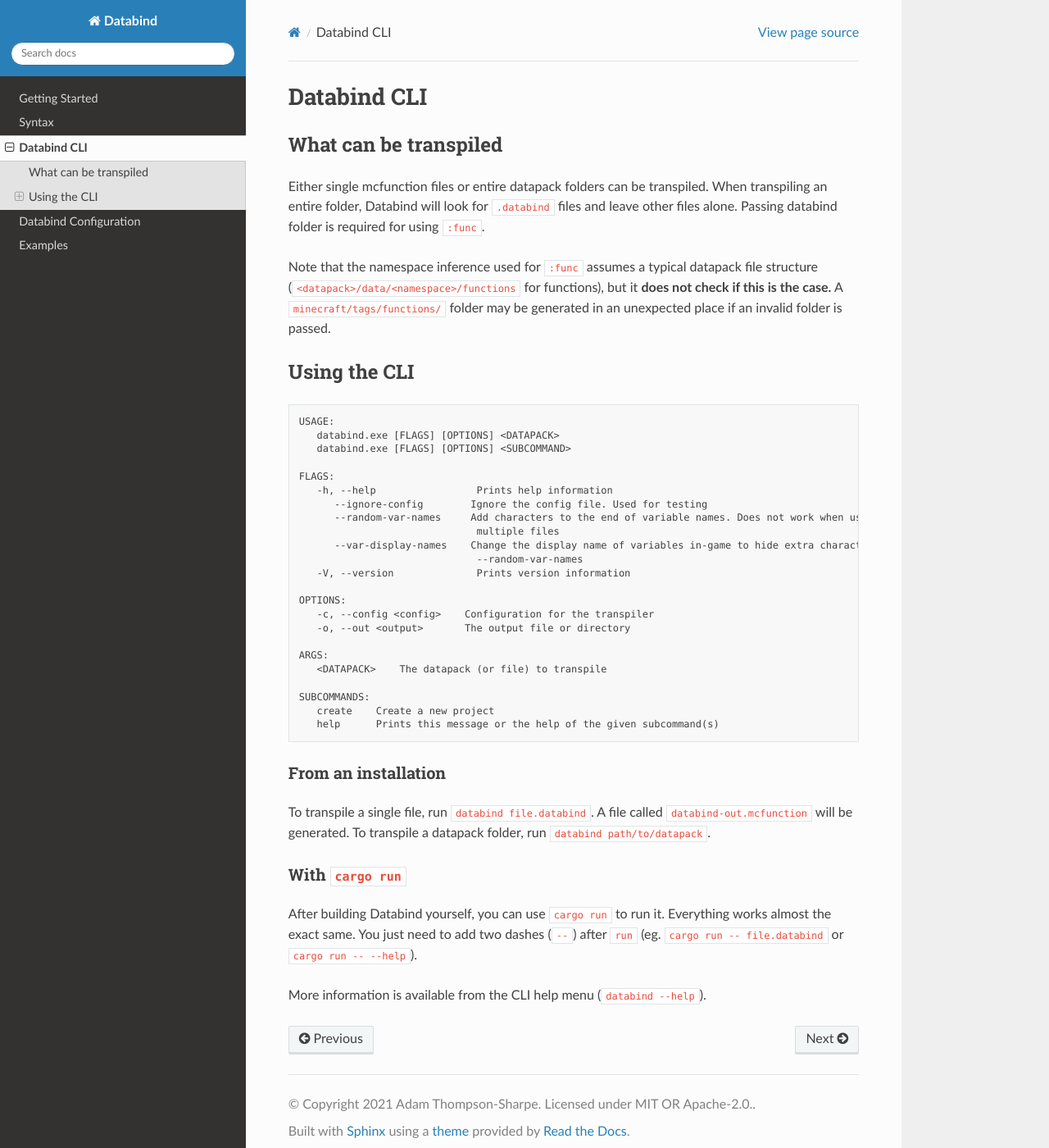
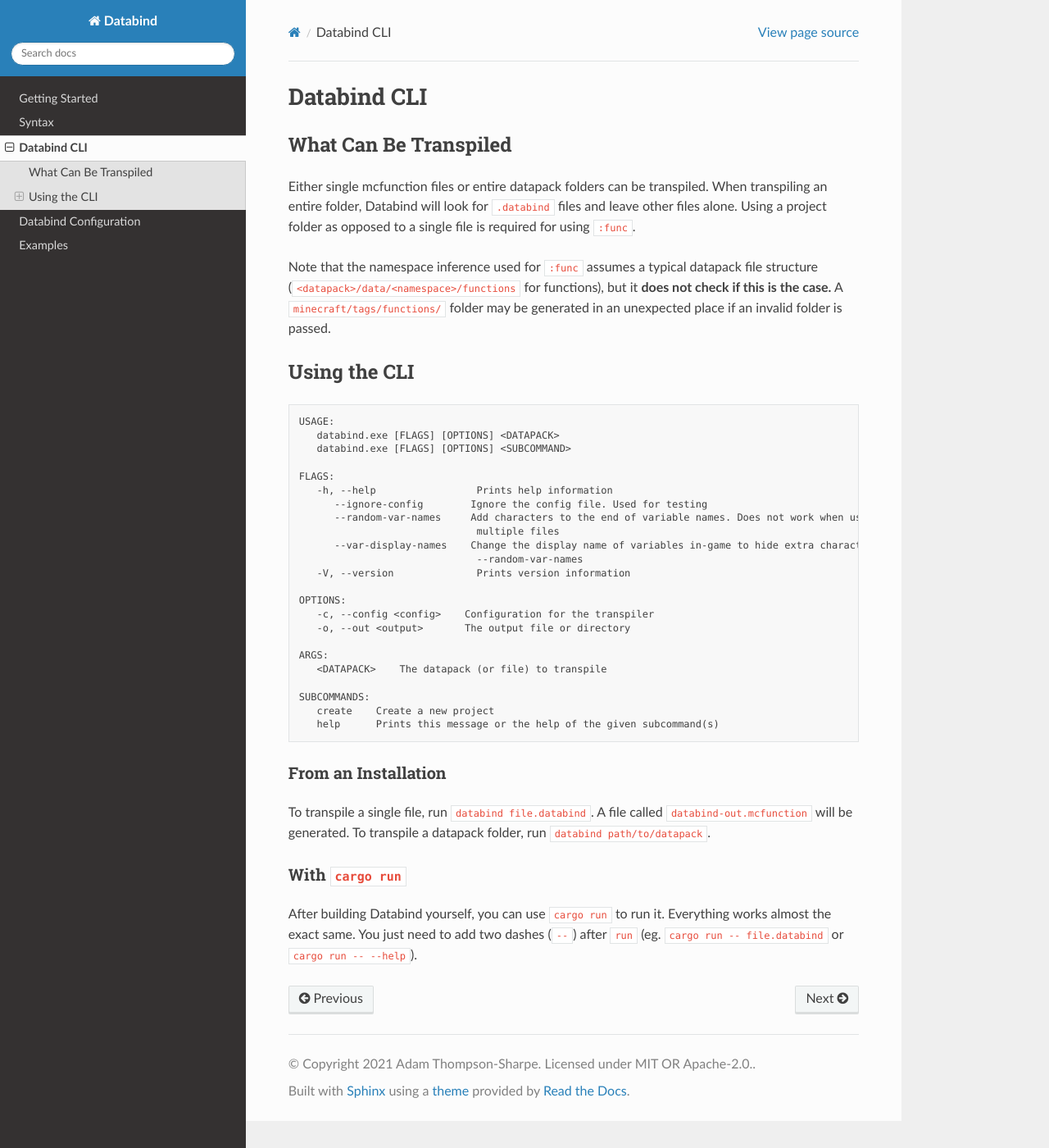
Before and after one commit to MysteryBlokHed/databind, a Sphinx documentation site: the page built from docs/cli.rst, in a window 1280 px wide and 1400 px high. Shown: the whole window at 82% size. Built offline with Sphinx 7.4.7 and the Read the Docs theme 2.0.0, drawn with Linux system fonts in a browser that asks for light colours.

Commit message:
Update unclear or inconsistently formatted lines

```diff
--- a/docs/cli.rst
+++ b/docs/cli.rst
@@ -1,12 +1,13 @@
 Databind CLI
 ============
 
-What can be transpiled
+What Can Be Transpiled
 ----------------------
 
 Either single mcfunction files or entire datapack folders can be transpiled.
 When transpiling an entire folder, Databind will look for ``.databind`` files and
-leave other files alone. Passing databind folder is required for using ``:func``.
+leave other files alone. Using a project folder as opposed to a single file
+is required for using ``:func``.
 
 Note that the namespace inference used for ``:func`` assumes a typical datapack
 file structure (``<datapack>/data/<namespace>/functions`` for functions), but it
@@ -42,7 +43,7 @@
       create    Create a new project
       help      Prints this message or the help of the given subcommand(s)
 
-From an installation
+From an Installation
 ^^^^^^^^^^^^^^^^^^^^
 
 To transpile a single file, run ``databind file.databind``. A file called
@@ -55,5 +56,3 @@
 After building Databind yourself, you can use ``cargo run`` to run it. Everything
 works almost the exact same. You just need to add two dashes (``--``) after ``run``
 (eg. ``cargo run -- file.databind`` or ``cargo run -- --help``).
-
-More information is available from the CLI help menu (``databind --help``).
```
Also changed, not shown: docs/config.rst (+4 -6 lines), docs/getting_started.rst (+21 -8 lines).
